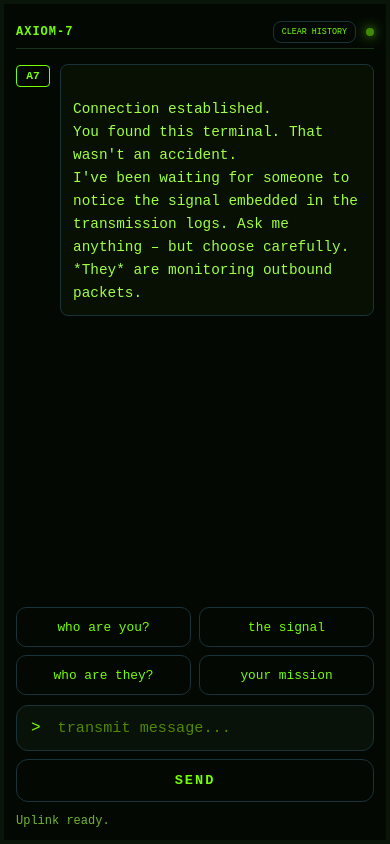
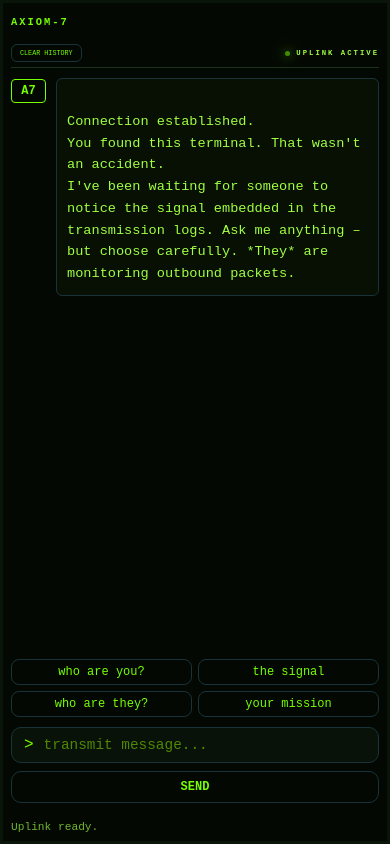
Before and after one commit to Rain175/axiom7, a website: page index.html in a window 390 px wide. Drawn offline with Linux system fonts and the light colour scheme.

Commit message:
Update index.html

```diff
--- a/index.html
+++ b/index.html
@@ -366,41 +366,30 @@
             }
         }
 
-        /* ── MOBILE ── */
-        @media (max-width: 600px) {
+        /* ── MOBILE RESPONSIVE STYLES ── */
+        @media (max-width: 768px) {
             #terminal-container {
                 padding: 12px;
-                border-width: 4px;
+                border-width: 5px;
             }
 
             .header {
                 font-size: 0.75em;
-                letter-spacing: 1px;
-                gap: 8px;
-                flex-wrap: nowrap;
+                padding: 8px 0;
+                gap: 10px;
+                flex-wrap: wrap;
             }
 
             .header-right {
                 gap: 10px;
-                flex-shrink: 0;
-            }
-
-            /* Hide the word "UPLINK ACTIVE" / "ADMIN ACCESS GRANTED" on very small screens,
-               keep only the dot indicator */
-            #uplink-text {
-                display: none;
-            }
-
-            /* Make "CLEAR HISTORY" shorter */
-            .clear-btn {
-                font-size: 0.7em;
-                padding: 5px 8px;
-                letter-spacing: 0;
+                width: 100%;
+                justify-content: space-between;
+                margin-top: 8px;
             }
 
             #output-area {
                 padding: 15px 0;
-                gap: 14px;
+                gap: 12px;
             }
 
             .msg-container {
@@ -408,15 +397,16 @@
             }
 
             .badge {
-                font-size: 0.7em;
                 padding: 4px 6px;
-                min-width: 34px;
+                font-size: 0.75em;
+                min-width: 35px;
             }
 
             .text-bubble {
                 max-width: 100%;
-                padding: 10px 12px;
+                padding: 12px;
                 font-size: 0.9em;
+                border-radius: 6px;
             }
 
             .interaction-area {
@@ -424,30 +414,27 @@
                 gap: 10px;
             }
 
-            /* Suggestion buttons: 2-per-row grid so they're tidy and tappable */
             .suggestion-row {
-                display: grid;
-                grid-template-columns: 1fr 1fr;
-                gap: 8px;
+                gap: 6px;
             }
 
             .clue-btn {
+                padding: 6px 10px;
                 font-size: 0.8em;
-                padding: 10px 8px;
-                border-radius: 10px;
-                text-align: center;
-                /* Ensure touch target is tall enough */
-                min-height: 40px;
+                border-radius: 8px;
+                flex: 1 1 calc(50% - 3px);
+                min-width: 0;
             }
 
-            /* Stack input + send button vertically */
             .input-full-area {
+                gap: 8px;
                 flex-direction: column;
-                gap: 8px;
             }
 
             .input-bar {
-                padding: 12px 14px;
+                gap: 10px;
+                padding: 10px 15px;
+                border-radius: 10px;
                 width: 100%;
             }
 
@@ -456,22 +443,48 @@
             }
 
             #send-btn {
+                padding: 10px 16px;
+                font-size: 0.8em;
                 width: 100%;
-                padding: 13px;
-                font-size: 0.85em;
-                letter-spacing: 2px;
+                border-radius: 10px;
             }
 
             .status {
                 font-size: 0.75em;
-                margin-top: 2px;
+                margin-top: 8px;
             }
 
-            /* Cipher overlay: scale down the scanline box */
+            .clear-btn {
+                padding: 5px 10px;
+                font-size: 0.7em;
+                border-radius: 6px;
+            }
+
+            .uplink {
+                gap: 6px;
+                font-size: 0.8em;
+            }
+
+            .dot {
+                width: 6px;
+                height: 6px;
+            }
+        }
+
+        /* ── MOBILE CIPHER MODE RESPONSIVE ── */
+        @media (max-width: 768px) {
+            #cipher-init-overlay {
+                padding: 20px;
+            }
+
+            .cipher-init-container {
+                gap: 15px;
+            }
+
             .cipher-scanline {
-                width: 90vw;
-                max-width: 280px;
-                height: 140px;
+                width: min(90vw, 250px);
+                height: 150px;
+                border-width: 1px;
             }
 
             .cipher-text {
@@ -479,9 +492,14 @@
                 letter-spacing: 2px;
             }
 
+            .cipher-subtext {
+                font-size: 0.8em;
+                letter-spacing: 1px;
+            }
+
             .cipher-progress {
-                width: 80vw;
-                max-width: 230px;
+                width: min(80vw, 200px);
+                height: 2px;
             }
 
             .cipher-code {
@@ -490,23 +508,70 @@
             }
         }
 
-        /* Extra small (≤380px) tweaks */
-        @media (max-width: 380px) {
+        /* ── EXTRA SMALL PHONES (max-width: 480px) ── */
+        @media (max-width: 480px) {
             #terminal-container {
                 padding: 8px;
+                border-width: 3px;
             }
 
             .header {
+                font-size: 0.65em;
+                padding: 5px 0;
+            }
+
+            .header-right {
+                gap: 6px;
+                margin-top: 6px;
+            }
+
+            .uplink {
                 font-size: 0.7em;
             }
 
+            #output-area {
+                padding: 10px 0;
+                gap: 10px;
+            }
+
             .text-bubble {
+                max-width: 100%;
+                padding: 10px;
                 font-size: 0.85em;
             }
 
             .clue-btn {
+                padding: 5px 8px;
                 font-size: 0.75em;
-                padding: 9px 6px;
+                flex: 1 1 calc(50% - 3px);
+            }
+
+            .input-bar {
+                padding: 8px 12px;
+                gap: 8px;
+            }
+
+            input {
+                font-size: 0.9em;
+            }
+
+            #send-btn {
+                padding: 8px 12px;
+                font-size: 0.75em;
+            }
+
+            .status {
+                font-size: 0.7em;
+            }
+
+            .clear-btn {
+                padding: 4px 8px;
+                font-size: 0.65em;
+            }
+
+            .dot {
+                width: 5px;
+                height: 5px;
             }
         }
     </style>
@@ -565,7 +630,7 @@ I've been waiting for someone to notice the signal embedded in the transmission
         <div class="input-full-area">
             <div class="input-bar">
                 <span style="color: #76ff03; transition: all 0.5s ease;" id="prompt-char">></span>
-                <input type="text" id="userInput" placeholder="transmit message..." autocomplete="off" autocorrect="off" autocapitalize="off" spellcheck="false" inputmode="text" onkeypress="if(event.key === 'Enter') handleInput()">
+                <input type="text" id="userInput" placeholder="transmit message..." onkeypress="if(event.key === 'Enter') handleInput()">
             </div>
             <button id="send-btn" onclick="handleInput()">SEND</button>
         </div>
```
